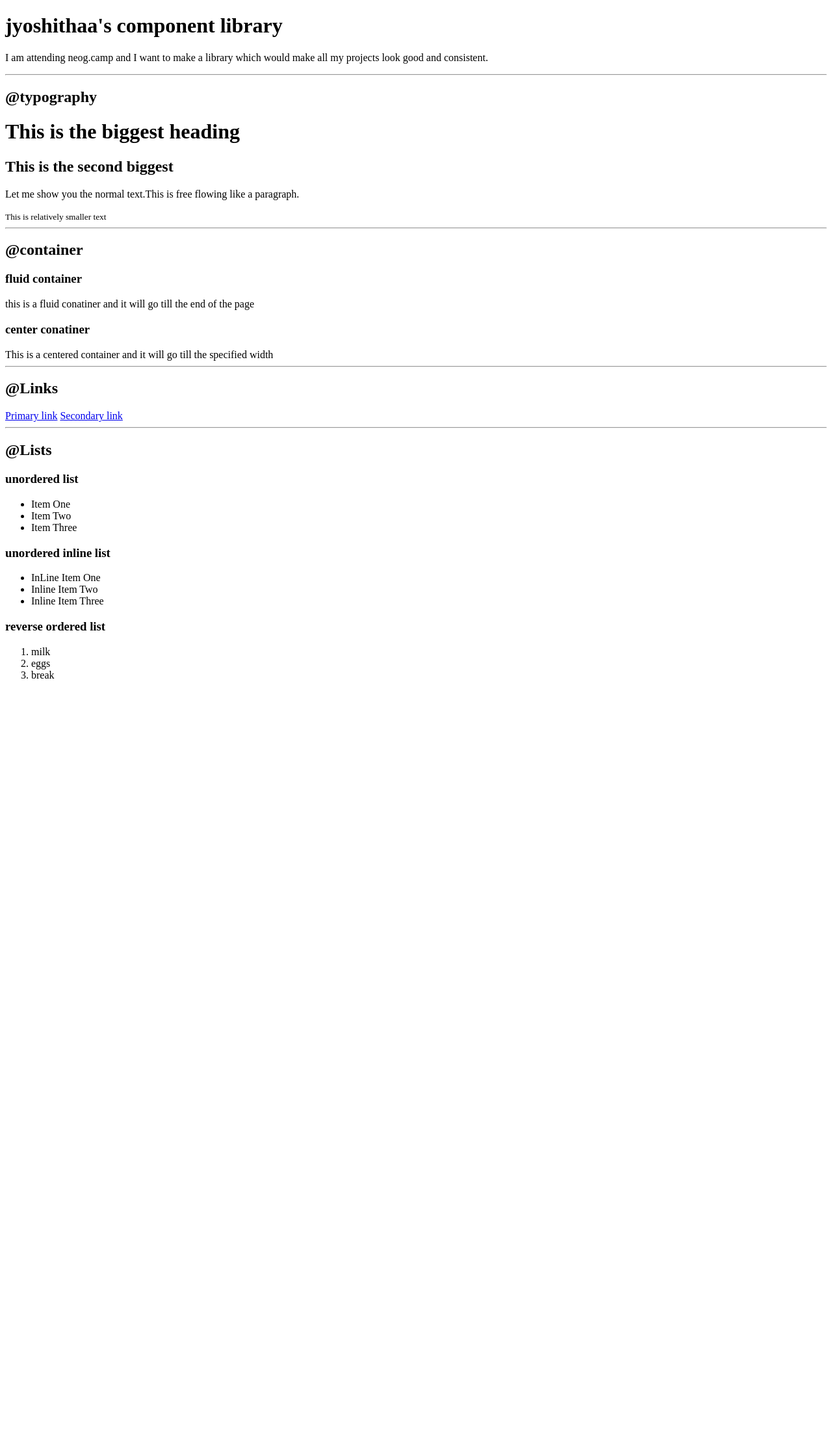
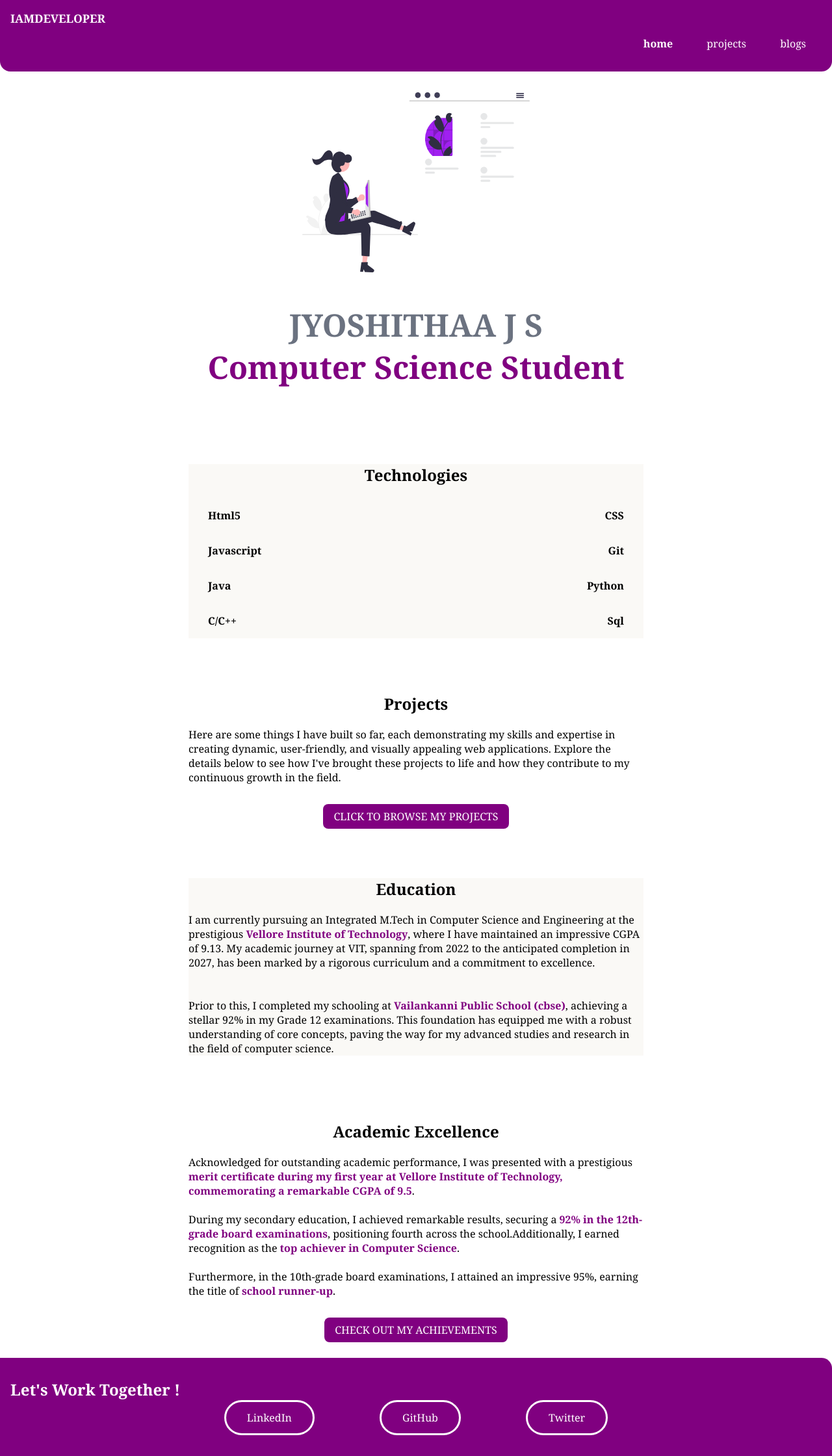
Before and after one commit to jyoshithaa-srinivasan/simpleportfolio, a plain HTML site: page index.html in a window 1280 px wide. Shown: the whole page at 65% size. Before the commit the page ends 1064 px from the top, so only its background shows below. Drawn offline with Linux system fonts and the light colour scheme.

Commit message:
completed projects.html

```diff
--- a/index.html
+++ b/index.html
@@ -1,65 +1,101 @@
 <!DOCTYPE html>
 <html lang="en">
 <head>
+    <link href="style.css" rel="stylesheet">
     <meta charset="UTF-8">
     <meta name="viewport" content="width=device-width, initial-scale=1.0">
-    <title>Component Library</title>
+    <title>Jyoshithaa/home</title>
 
 </head>
 <body>
-    <h1>jyoshithaa's component library</h1>
-    <p>I am attending neog.camp and I want to make a library which would make all my
-        projects look good and consistent. </p>
+    <nav class="navigation">
+        <div class="nav-brand">IAMDEVELOPER</div>
+        <ul class="list_non-bullet nav-pills">
+            <li class="list-item-inline">
+                <a href="/" class="link active-link">home</a>
+            </li>
+            <li class="list-item-inline">
+                <a href="projects.html" class="link">projects</a>
+            </li>
+            <li class="list-item-inline">
+                <a href="blogs.html" class="link">blogs</a>
+            </li>
+        </ul>
+    </nav>
+    <header class="hero">
+        <img src="images/web_dev_img.svg" class="hero-img">
+        <h1 class="hero-heading">JYOSHITHAA J S <span class="heading-inverted"><br>Computer Science Student</span></h1>
 
-    <hr>
+    </header>
 
-    <h2>@typography</h2>
+    <section class="section">
+            <div class="container-center ow">
+                <h1>Technologies</h1>
+                <div class="flex-container">
+                    <div class="tech-stack-container">
+                        <p class="tech-stack"><strong>Html5</strong></p>
+                        <p class="tech-stack"><strong>CSS</strong></p>
 
-    <h1>This is the biggest heading</h1>
-    <h2>This is the second biggest</h2>
-    <p>Let me show you the normal text.This is free flowing like a paragraph.</p>
-    <small>This is relatively smaller text</small>
+                    </div>
+                    <div class="tech-stack-container">
+                        <p class="tech-stack"><strong>Javascript</strong></p>
+                        <p class="tech-stack"><strong>Git</strong></p>
 
-    <hr>
+                    </div>
+                    <div class="tech-stack-container">
+                        <p class="tech-stack"><strong>Java</strong></p>
+                        <p class="tech-stack"><strong>Python</strong></p>
 
-    <h2>@container</h2>
-    <h3>fluid container</h3>
-    <div>this is a fluid conatiner and it will go till the end of the page</div>
+                    </div>
+                    <div class="tech-stack-container">
+                        <p class="tech-stack"><strong>C/C++</strong></p>
+                        <p class="tech-stack"><strong>Sql</strong></p>
 
-    <h3>center conatiner</h3>
-    <div>This is a centered container and it will go till the specified width</div>
+                    </div>
 
-    <hr>
-    <h2>@Links</h2>
-    <a href="https://google.com">Primary link</a>
-    <a href="/">Secondary link</a>
+                </div>
+    </section>
 
-    <hr>
+    <section class="section">
+        <div class="container-center">
+            <h1>Projects</h1>
+            <p>Here are some things I have built so far, each demonstrating  my skills and expertise in creating dynamic, user-friendly, and visually appealing web applications. Explore the details below to see how I've brought these projects to life and how they contribute to my continuous growth in the field.<br><br></p>
+            <div style="text-align:center;"><a href="projects.html" class="link link-primary">CLICK TO BROWSE MY PROJECTS</a></div>
 
-    <h2>@Lists</h2>
-    <h3>unordered list</h3>
-    <ul>
-        <li>Item One</li>
-        <li>Item Two</li>
-        <li>Item Three</li>
-    </ul>
+        </div>
 
-    <h3>unordered inline list</h3>
-    <ul>
-        <li>InLine Item One</li>
-        <li>Inline Item Two</li>
-        <li>Inline Item Three</li>
+    </section>
 
-    </ul>
+    <section class="section">
+        <div class="container-center ow">
+            <h1>Education</h1>
+            <p>I am currently pursuing an Integrated M.Tech in Computer Science and Engineering at the prestigious <span class="heading-inverted">Vellore Institute of Technology</span>, where I have maintained an impressive CGPA of 9.13. My academic journey at VIT, spanning from 2022 to the anticipated completion in 2027, has been marked by a rigorous curriculum and a commitment to excellence. <br><br><br>Prior to this, I completed my schooling at <span class="heading-inverted">Vailankanni Public School (cbse)</span>, achieving a stellar 92% in my Grade 12 examinations. This foundation has equipped me with a robust understanding of core concepts, paving the way for my advanced studies and research in the field of computer science.</p>
 
-    <h3>reverse ordered list</h3>
-    <ol>
-        <li>milk</li>
-        <li>eggs</li>
-        <li>break</li>
-    </ol>
+        </div>
 
+    </section>
 
+    <section class="section">
+        <div class="container-center">
+            <h1>Academic Excellence</h1>
+            <p>Acknowledged for outstanding academic performance, I was presented with a prestigious <span class="heading-inverted">merit certificate during my first year at Vellore Institute of Technology, commemorating a remarkable CGPA of 9.5</span>.<br><br>
+
+                During my secondary education, I achieved remarkable results, securing a <span class="heading-inverted"> 92% in the 12th-grade board examinations</span>, positioning fourth across the school.Additionally, I earned recognition as the <span class="heading-inverted">top achiever in Computer Science</span>.<br><br> Furthermore, in the 10th-grade board examinations, I attained an impressive 95%, earning the title of <span class="heading-inverted">school runner-up</span>.<br><br></p>
+            <div style="text-align:center;"><a href="/" class="link link-primary">CHECK OUT MY ACHIEVEMENTS</a></div>
+
+        </div>
+
+    </section>
+
+    <footer class="footer">
+        <div class="footer-header">Let's Work Together !</div>
+        <ul class="social-links list_non-bullet">
+            <li class="list-item-inline link-box "><a href="https://www.linkedin.com/in/jyoshithaasrinivasan" class="link link-primary">LinkedIn</a></li>
+            <li class="list-item-inline link-box"><a href="https://github.com/jyoshithaa-srinivasan" class="link link-primary">GitHub</a></li>
+            <li class="list-item-inline link-box "><a href="/" class="link link-primary">Twitter</a></li>
+
+        </ul>
+    </footer>
 
 </body>
 </html>
--- /dev/null
+++ b/style.css
@@ -0,0 +1,203 @@
+:root{
+    --primary-color:purple;
+    --dark-gray:#6B7280;
+    --off-white:#FAF9F6;
+
+}
+body{
+    font-family:Georgia, 'Times New Roman', Times, serif;
+    margin:0;
+}
+/* container */
+.container{
+    padding-left:1rem;
+    padding-right:1rem;
+    /* padding:0rem 1rem; -----> top/bottom right/left */
+}
+
+
+.container-center{
+    max-width:700px;
+    margin:auto;
+}
+hr{
+    margin:2rem 0rem;
+}
+
+/* links */
+.link{
+    text-decoration:none;
+    /* to remove underline of link */
+    padding:0.5rem 1rem;
+    cursor:pointer;
+}
+.link:hover{
+    opacity:0.8;
+    font-weight:bold;
+    font-size:large;
+
+}
+.link-primary{
+    background-color:var(--primary-color);
+    border-radius:0.5rem;
+    color:white;
+
+}
+
+.link-secondary{
+    color:var(--primary-color);
+    border-radius:0.5rem;
+    border:1px solid var(--primary-color);
+
+}
+.link-secondary:hover{
+    background-color:var(--primary-color);
+    color:white;
+    opacity:0.8;
+    font-weight:bold;
+}
+/* lists */
+.list_non-bullet{
+    list-style:none;
+
+}
+.list-item-inline{
+    display:inline;
+    padding:0rem 0.5rem;
+}
+
+/* navigation */
+.navigation{
+    background-color:var(--primary-color);
+    color:white;
+    border-bottom-left-radius:1rem;
+    border-bottom-right-radius:1rem;
+    padding:1rem;
+}
+.navigation .nav-brand{
+    font-weight:bold;
+    font-size:1.1rem;
+
+}
+
+.navigation .nav-pills{
+    text-align:right;
+
+}
+
+/* if we are active in some link of the navigation bar --> by default home is active */
+
+.navigation .active-link{
+    font-weight:bold;
+}
+
+.navigation .link{
+    color:white;
+}
+/* header */
+.hero{
+    padding:2rem;
+    text-align:center;
+
+
+}
+
+.hero .hero-img{
+    max-width:350px;
+    display:block;
+    margin:auto;
+}
+.hero .hero-heading{
+    color:var(--dark-gray);
+    padding-top:1rem;
+    text-align:center;
+    font-size:3rem;
+
+}
+.hero .hero-heading .heading-inverted,.heading-inverted{
+    color:var(--primary-color);
+    font-weight:bold;
+}
+/* section */
+.section{
+    padding:2rem;
+}
+.section h1{
+    text-align:center;
+
+}
+.ow{
+    background-color:var(--off-white);
+}
+.footer{
+    background-color:var(--primary-color);
+    padding:2rem 0rem;
+    text-align:center;
+    color:white;
+    border-top-right-radius:1rem;
+}
+.footer .link{
+    color:white;
+}
+.footer ul{
+    padding-inline-start:0  ;
+}
+.footer-header{
+    font-weight:bold;
+    text-align:left;
+    padding-left:1rem;
+    font-size: 1.5rem;
+}
+
+    .tech-stack-container{
+        display:flex;
+        justify-content:space-between ;
+        width:40rem;
+
+    }
+    .flex-container{
+        display:flex;
+        flex-direction:column;
+        align-items:center;
+
+
+    }
+
+    .link-box{
+        border-style:solid;
+        border-radius:2rem;
+        padding:0.8rem 1rem;
+        margin:0rem 3rem;
+
+    }
+    .project-date{
+        color:var(--primary-color);
+        font-weight:bold;
+        font-size:large;
+
+    }
+    .project-header{
+        margin:10px;
+    }
+
+    .project-list{
+
+        text-align:center;
+        list-style:none;
+        max-width:700px;
+        margin:auto;
+        margin-bottom:2rem;
+
+    }
+    .project-desc{
+        margin:2rem 2rem;
+    }
+
+
+    .list-container{
+
+        border-style:solid;
+        border-color:var(--primary-color);
+        border-radius:20rem;
+        padding:3rem 3rem;
+    }
```
Also changed, not shown: blogs.html (added, +31 -0 lines), components.html (added, +124 -0 lines), projects.html (added, +70 -0 lines), images/image.svg (added), images/web_dev_img.svg (added).
